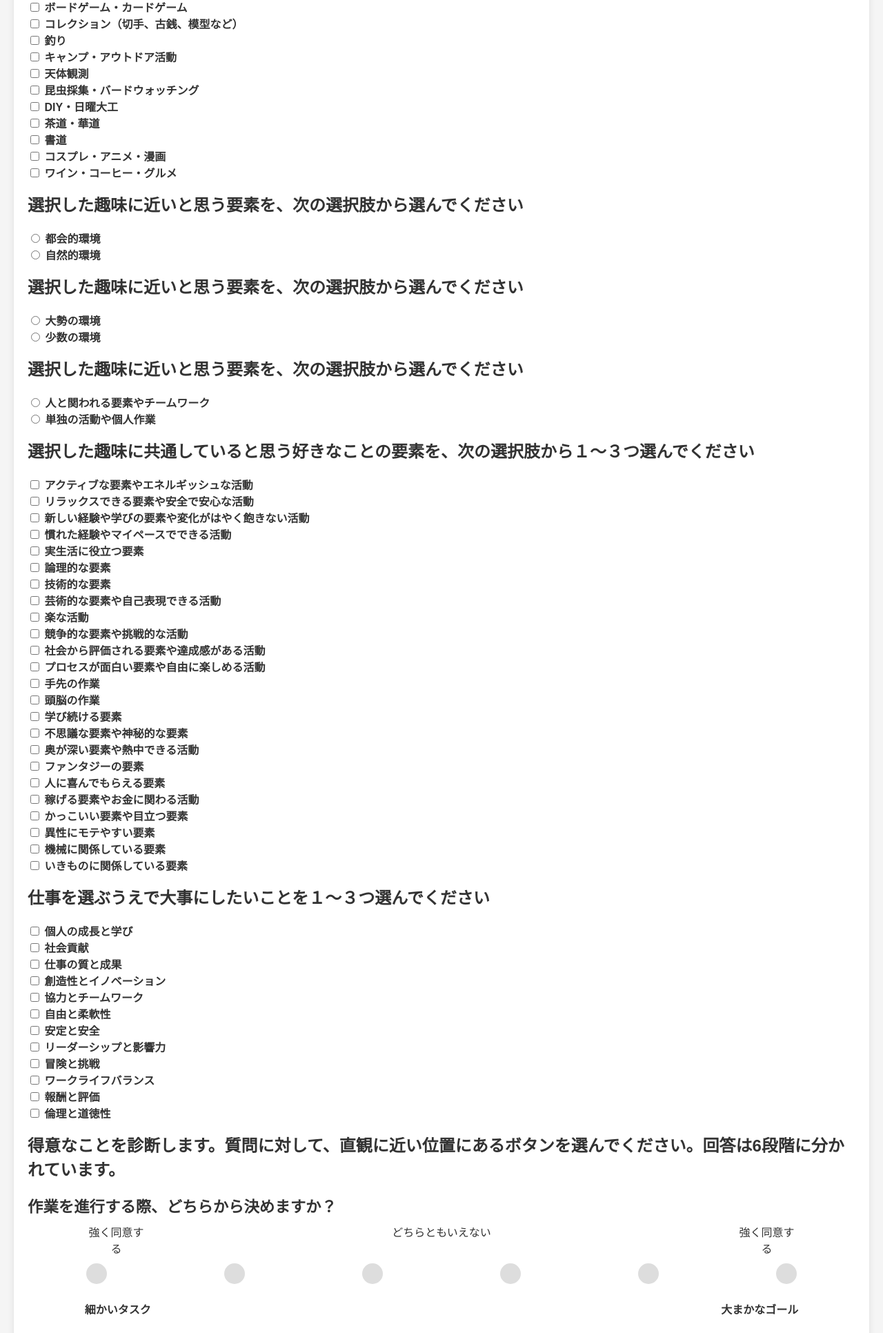
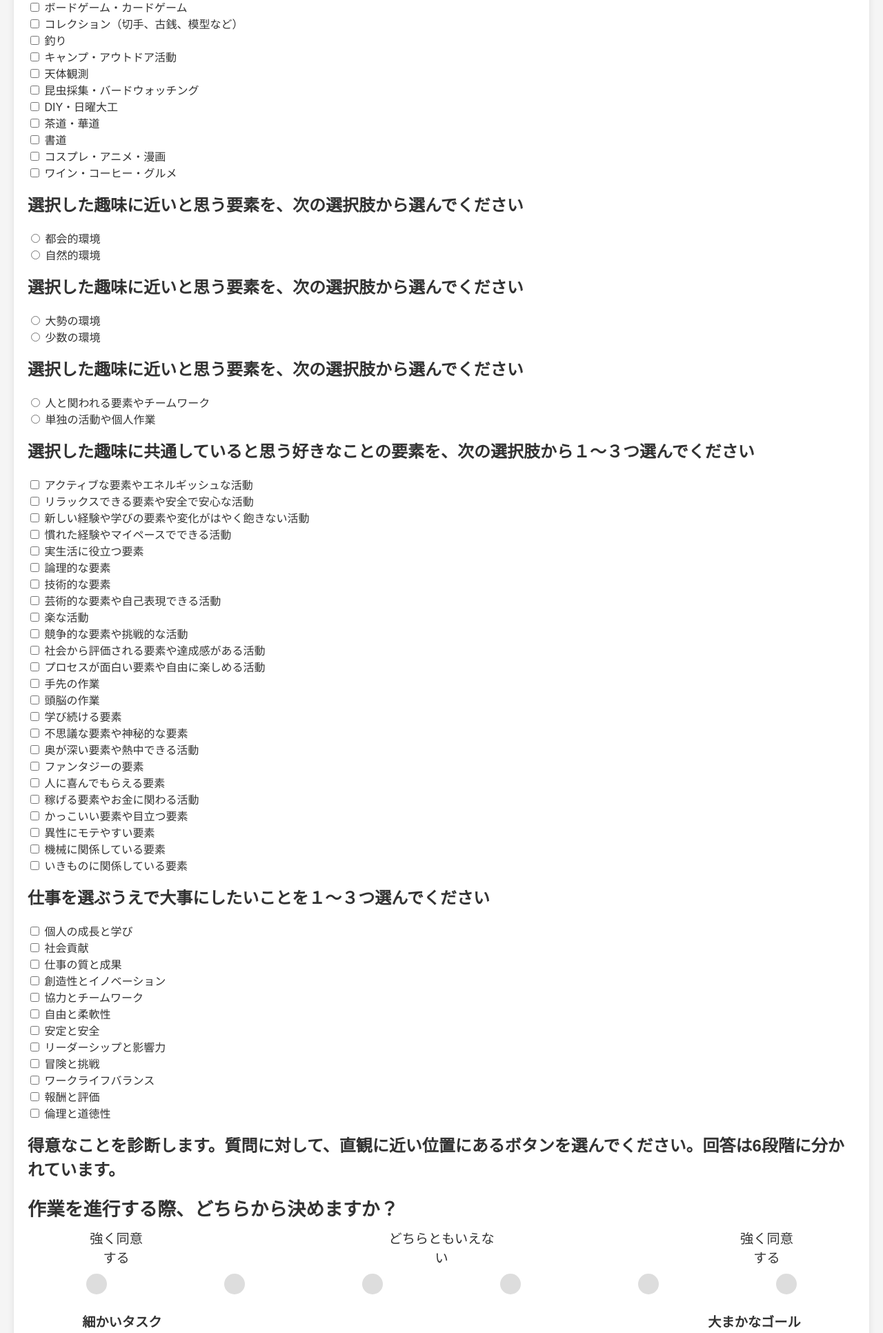
Before and after one commit to Itorush/sukitoku-myapp, a website: page public/diagnosis-questions.html in a window 1280 px wide. Shown: the part 659-2591 px from the top of the page at 69% size. Drawn offline with Linux system fonts and the light colour scheme.

Commit message:
Update HTML, CSS, and JS for the diagnosis questions

```diff
--- a/public/styles.css
+++ b/public/styles.css
@@ -35,9 +35,14 @@ form {
     margin-bottom: 20px;
 }
 
+.option label {
+    font-weight: normal; /* optionを普通の太さに */
+}
+
 .question {
     margin-bottom: 40px; /* 質問間の余白 */
     font-weight: bold; /* questionを太文字に */
+    font-size: 1.2em; /* questionの文字サイズを大きく */
 }
 
 .question-label-container {
@@ -45,7 +50,7 @@ form {
 }
 
 .question-label {
-    font-size: 1.4em; /* questionの文字サイズを大きく */
+    font-size: 1.4em; /* questionの文字サイズをさらに大きく */
 }
 
 .label-container {
```
